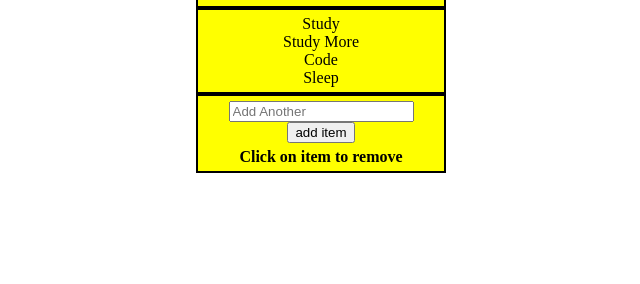
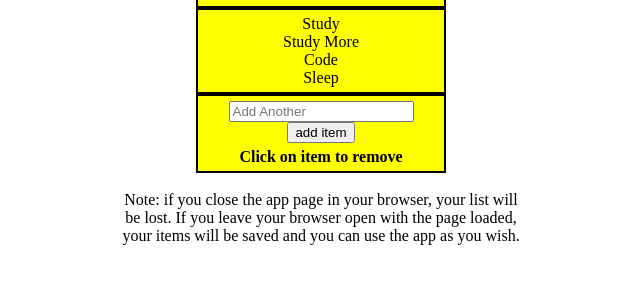
Before and after one commit to johnlagreco/Jquery_2doList, a plain HTML site: page index.html in a window 1280 px wide. Shown: the part 94-378 px from the top of the page, without its empty margins (319-959 px from the left). Drawn offline with nearby package versions, Linux system fonts and the light colour scheme.

Commit message:
Added note to user.

```diff
--- a/index.html
+++ b/index.html
@@ -5,7 +5,6 @@
     <link rel="stylesheet" href="style.css" />
   </head>
   <body>
-
 
       <div id="head">
           <h1>  THINGS TO DO  </h1>
@@ -29,6 +28,9 @@
           <h4>Click on item to remove</h4>
       </div>
 
+      <br>
+
+      <p>Note: if you close the app page in your browser, your list will be lost. If you leave your browser open with the page loaded, your items will be saved and you can use the app as you wish.</p>
 
     <script src="https://ajax.googleapis.com/ajax/libs/jquery/2.1.3/jquery.min.js"></script>
     <script src="script.js"></script>
--- a/style.css
+++ b/style.css
@@ -17,3 +17,9 @@ h4{
 	margin: 0 auto;
 	padding-top: 5px;
 }
+
+p{
+	margin: 0 auto;
+	width: 400px;
+	text-align: center;
+}
```
Lines whose indentation alone changed are shown as unchanged.
